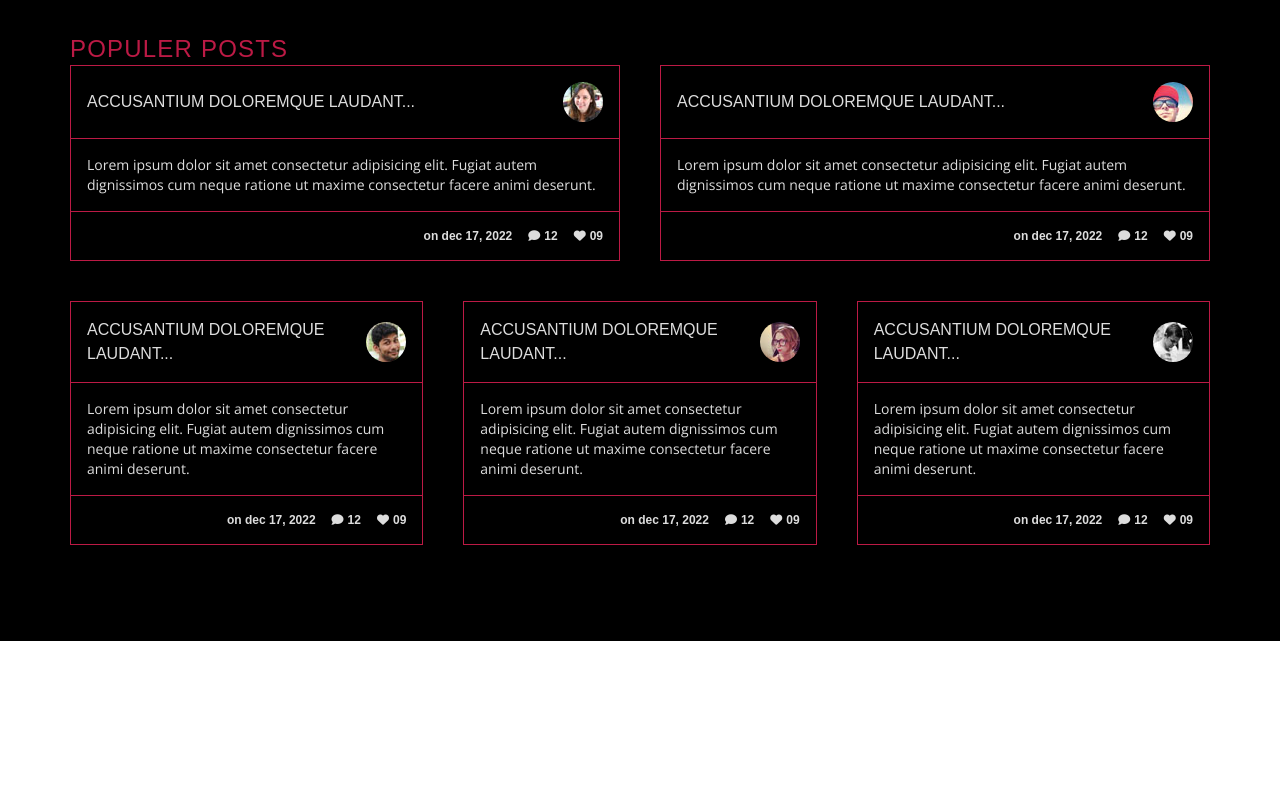
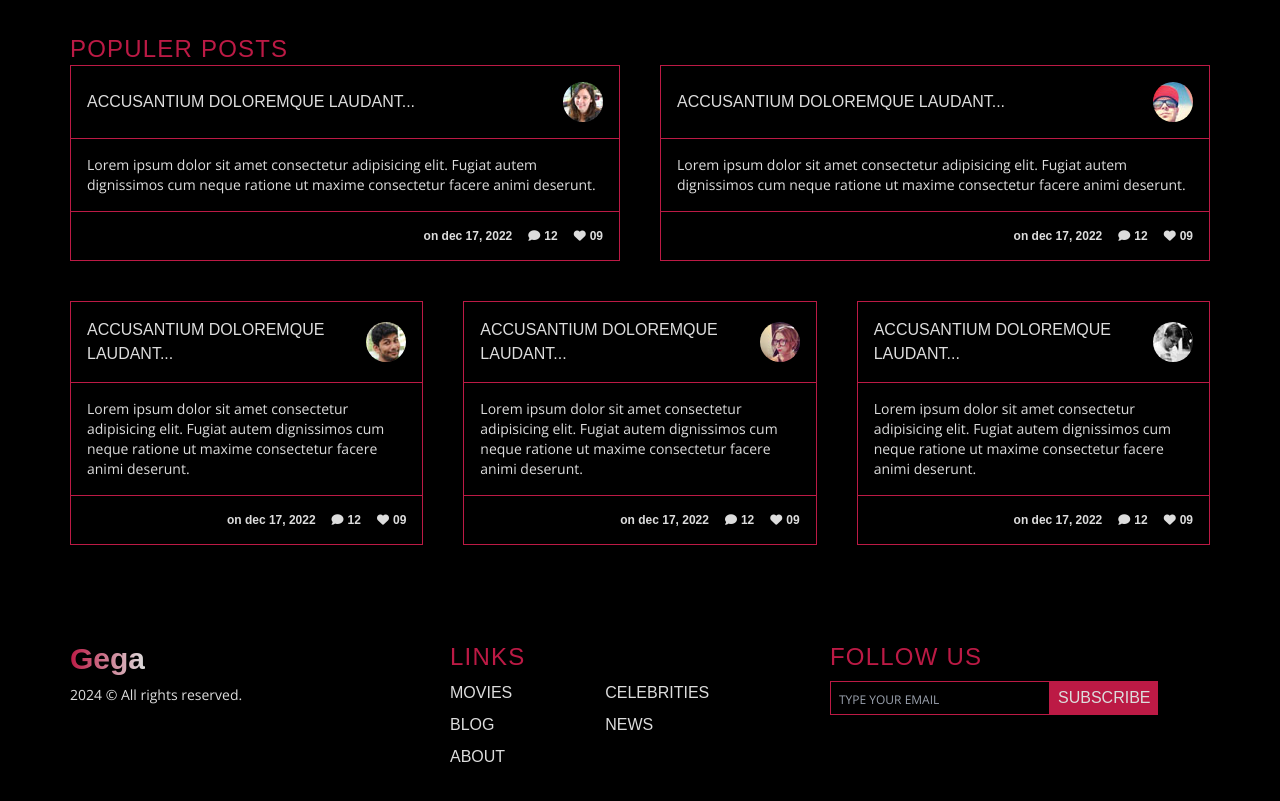
Before and after one commit to omergungor1/movie-project, a website: page public/index.html in a window 1280 px wide. Shown: the part 1958-2759 px from the top of the page. Before the commit the page ends 2599 px from the top, so only its background shows below. Drawn offline with nearby package versions, Linux system fonts and the light colour scheme; a web font is replaced by a local one.

Commit message:
Footer section is complated.

```diff
--- a/public/index.html
+++ b/public/index.html
@@ -28,7 +28,7 @@
         <div class="container flex items-center justify-between space-x-8 lg:space-x-16">
             <!--Logo-->
             <a href="#"
-                class="pl-4 md:pl-0text-4xl lg:text-6xl font-bold text-transparent bg-gradient-to-r bg-clip-text from-gega-red to-gega-grey">Gega</a>
+                class="pl-4 md:pl-0 text-4xl lg:text-6xl font-bold text-transparent bg-gradient-to-r bg-clip-text from-gega-red to-gega-grey">Gega</a>
 
             <!--Mobile Menu-->
             <div class="block md:hidden items-center space-x-4 pr-4">
@@ -557,6 +557,40 @@
         </div>
     </section>
 
+    <!-- Footer Section -->
+    <footer class="bg-black text-gega-grey">
+        <!-- Footer Container -->
+        <div class="container flex pb-8 flex-col md:flex-row px-10 lg:px-0 ">
+            <!-- Left Content -->
+            <div class="basis-1/3 pt-10 md:pt-0">
+                <!--Logo-->
+                <a href="#"
+                    class="text-2xl lg:text-3xl font-bold text-transparent bg-gradient-to-r bg-clip-text from-gega-red to-gega-grey">Gega</a>
+                <p class="text-sm mt-2">2024 &copy; All rights reserved.</p>
+            </div>
+            <!-- Middle Content -->
+            <div class="basis-1/3 pt-10 md:pt-0">
+                <h2 class="mb-2 text-gega-red">Links</h2>
+                <div class="grid grid-cols-5 gap-2 uppercase">
+                    <a class="col-span-2 hover:text-gega-melon duration-500" href="#">Movies</a>
+                    <a class="col-span-2 hover:text-gega-melon duration-500" href="#">Celebrities</a>
+                    <a class="col-span-2 hover:text-gega-melon duration-500" href="#">Blog</a>
+                    <a class="col-span-2 hover:text-gega-melon duration-500" href="#">News</a>
+                    <a class="col-span-2 hover:text-gega-melon duration-500" href="#">About</a>
+                </div>
+            </div>
+            <!-- Right Content -->
+            <div class="basis-1/3 p-10 md:p-0">
+                <h2 class="mb-2 text-gega-red">Follow Us</h2>
+                <form class="flex">
+                    <input class="py-1 px-2 bg-transparent border border-gega-red placeholder:text-xs outline-none"
+                        placeholder="TYPE YOUR EMAIL" type="email">
+                    <button class="py-1 px-2 bg-gega-red font-gemunu uppercase">Subscribe</button>
+                </form>
+            </div>
+
+        </div>
+    </footer>
 </body>
 
 </html>
```
Also changed, not shown: public/css/styles.css.
